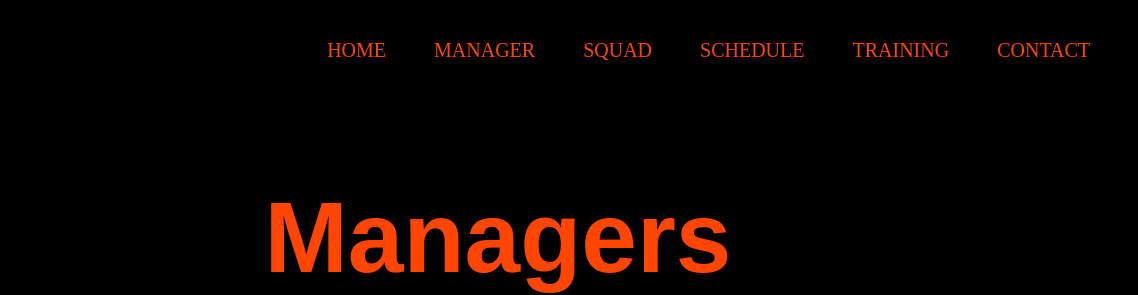
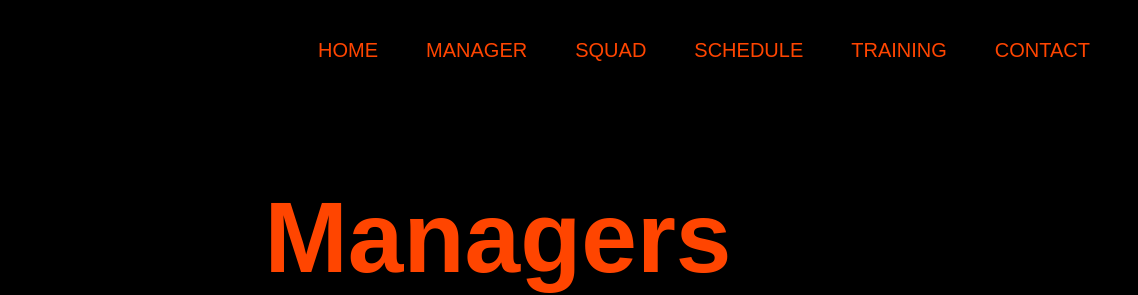
Before and after one commit to ManishKumarLal1/Yorkshire, a plain HTML site: page manager.html in a window 1280 px wide. Shown: the top 295 px of the page, 142-1280 px from the left. Drawn offline with Linux system fonts and the light colour scheme.

Commit message:
Update manager.css

```diff
--- a/manager.css
+++ b/manager.css
@@ -2,6 +2,7 @@
     margin: 0;
     padding: 0;
     box-sizing: border-box;
+    font-family: "Poppins",sans-serif;
   }
 
   @import url('https://fonts.googleapis.com/css2?family=Josefin+Sans:ital,wght@0,100;0,200;0,300;0,400;0,500;0,600;0,700;1,100;1,200;1,300;1,400;1,500;1,600;1,700&family=Kanit:ital,wght@0,100;0,200;0,300;0,400;0,500;0,600;0,700;0,800;0,900;1,100;1,200;1,400;1,500;1,600;1,700;1,800;1,900&family=Poppins:ital,wght@0,100;0,200;0,300;0,400;0,500;0,600;0,700;0,800;0,900;1,100;1,200;1,300;1,400;1,500;1,600;1,700;1,800;1,900&display=swap');
```
